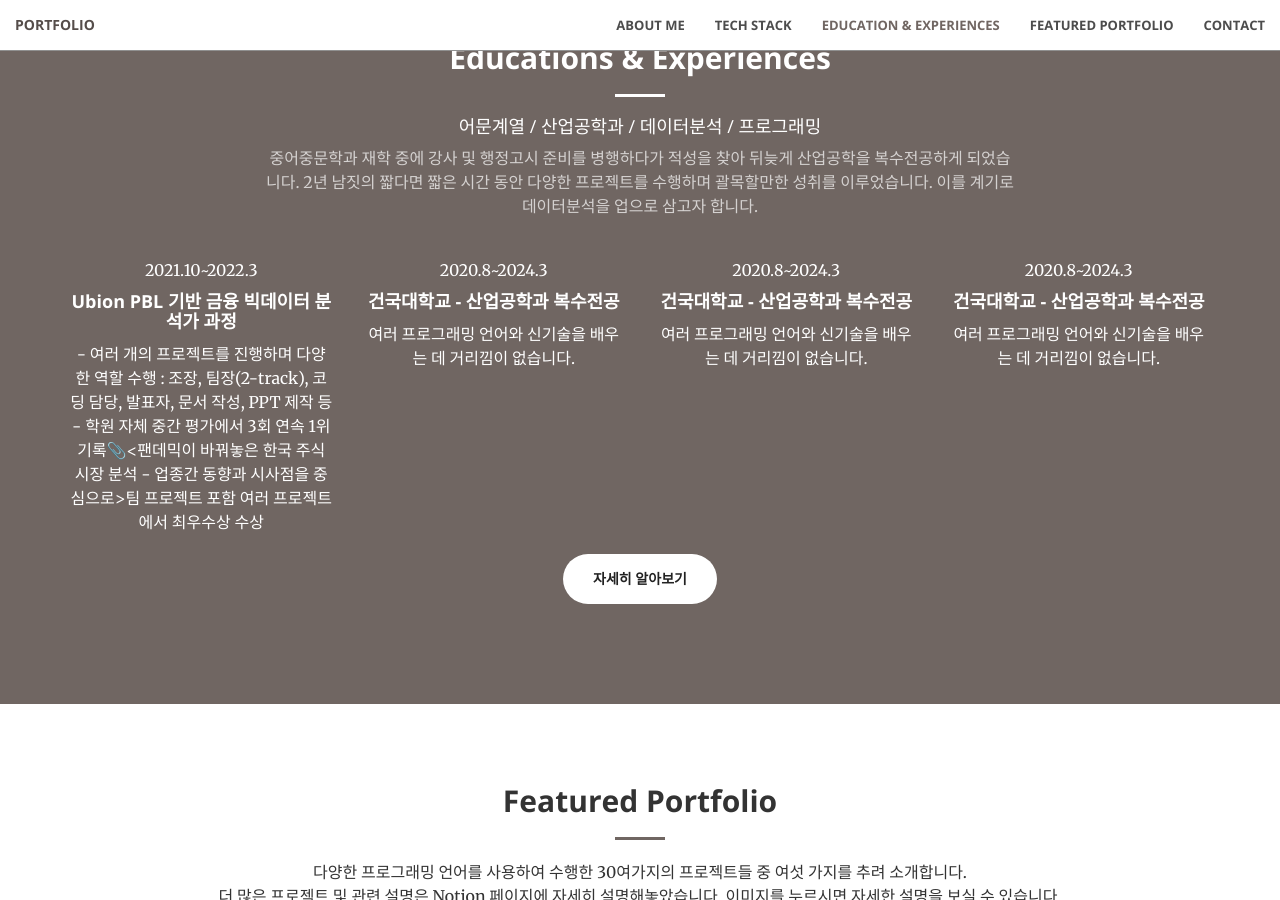
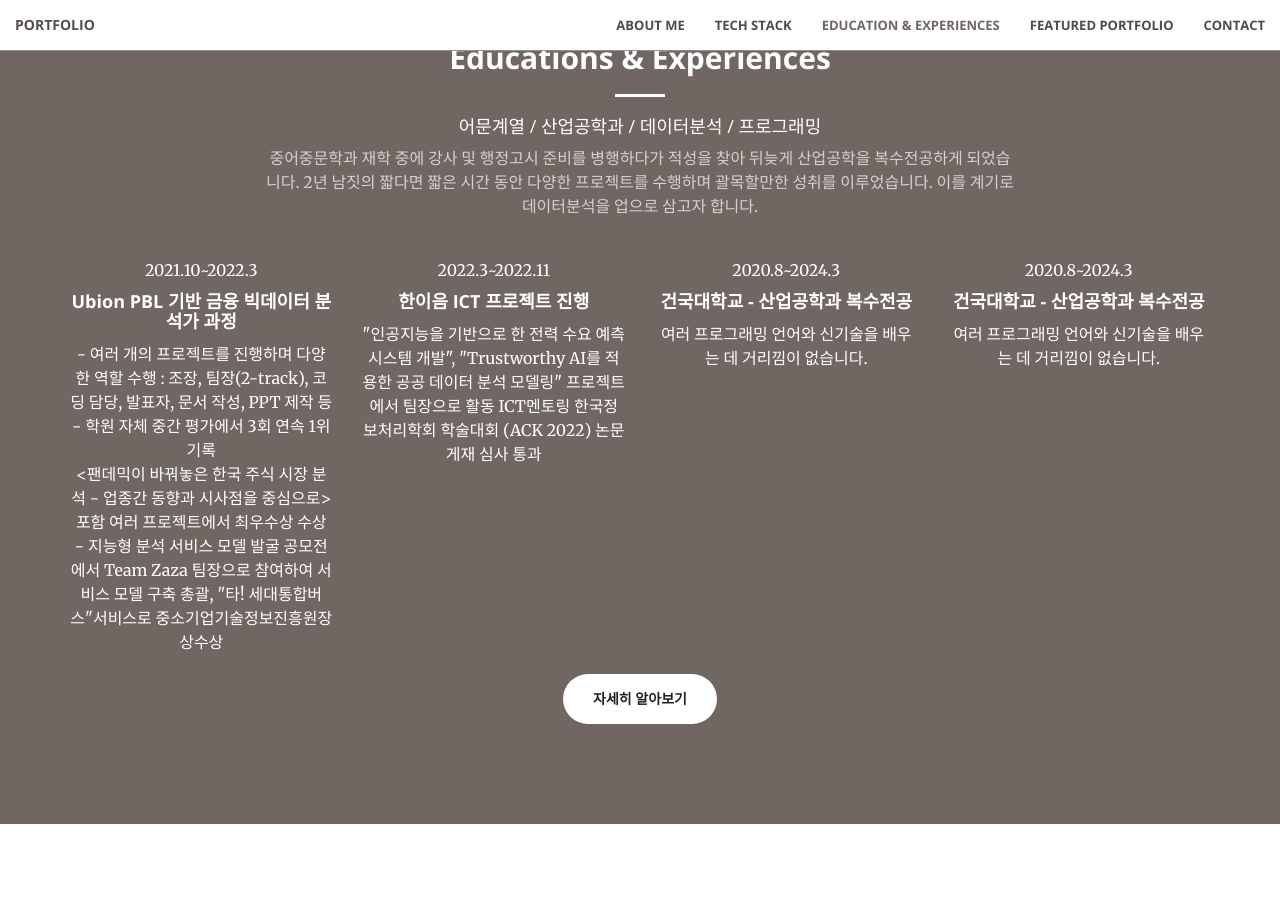
Before and after one commit to ymdev2023/ymdev2023.github.io, a Jekyll site: the page built from index.html, in a window 1280 px wide and 900 px high, scrolled down 1891 px. Built offline with Jekyll 4.4.1, drawn with Linux system fonts in a browser that asks for light colours.

Commit message:
Update education-experience.html

```diff
--- a/_includes/education-experience.html
+++ b/_includes/education-experience.html
@@ -24,18 +24,29 @@
           <h4><b>Ubion PBL 기반 금융 빅데이터 분석가 과정</b></h4>
           <p>
             - 여러 개의 프로젝트를 진행하며 다양한 역할 수행 : 조장,
-            팀장(2-track), 코딩 담당, 발표자, 문서 작성, PPT 제작 등 - 학원 자체
-            중간 평가에서 3회 연속 1위 기록📎<팬데믹이 바꿔놓은 한국 주식 시장
-            분석 - 업종간 동향과 시사점을 중심으로>팀 프로젝트 포함 여러
-            프로젝트에서 최우수상 수상
+            팀장(2-track), 코딩 담당, 발표자, 문서 작성, PPT 제작 등
+          </p>
+          <p>- 학원 자체 중간 평가에서 3회 연속 1위 기록</p>
+          <p>
+            <팬데믹이 바꿔놓은 한국 주식 시장 분석 - 업종간 동향과 시사점을
+            중심으로> 포함 여러 프로젝트에서 최우수상 수상
+          </p>
+          <p>
+            - 지능형 분석 서비스 모델 발굴 공모전에서 Team Zaza 팀장으로
+            참여하여 서비스 모델 구축 총괄, "타! 세대통합버스"서비스로
+            중소기업기술정보진흥원장상수상
           </p>
         </div>
       </div>
       <div class="col-lg-3 col-md-6 text-center">
         <div class="service-box">
-          <p>2020.8~2024.3</p>
-          <h4><b>건국대학교 - 산업공학과 복수전공</b></h4>
-          <p>여러 프로그래밍 언어와 신기술을 배우는 데 거리낌이 없습니다.</p>
+          <p>2022.3~2022.11</p>
+          <h4><b>한이음 ICT 프로젝트 진행</b></h4>
+          <p>
+            "인공지능을 기반으로 한 전력 수요 예측 시스템 개발", "Trustworthy
+            AI를 적용한 공공 데이터 분석 모델링" 프로젝트에서 팀장으로 활동
+            ICT멘토링 한국정보처리학회 학술대회 (ACK 2022) 논문 게재 심사 통과
+          </p>
         </div>
       </div>
       <div class="col-lg-3 col-md-6 text-center">
```
